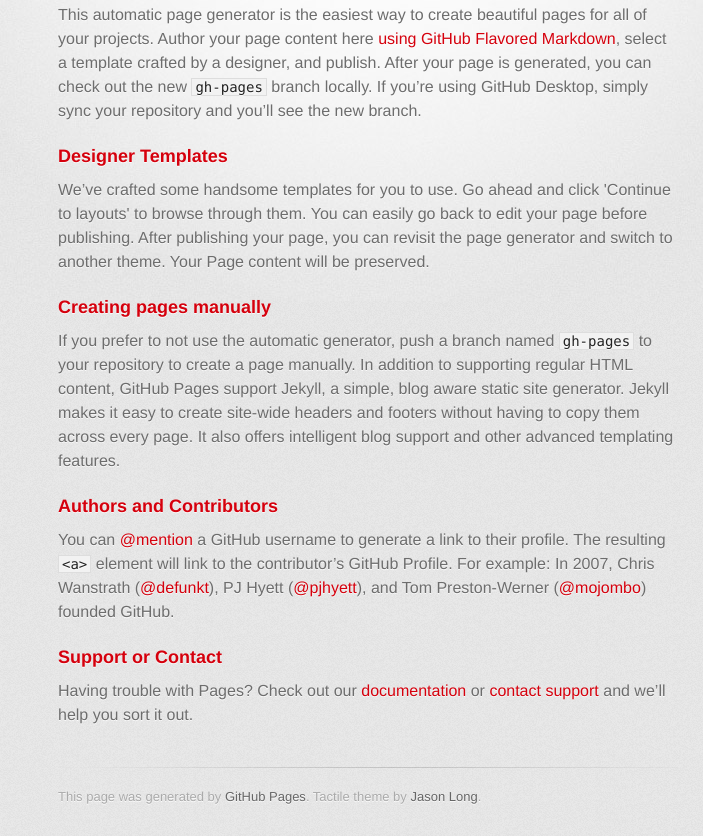
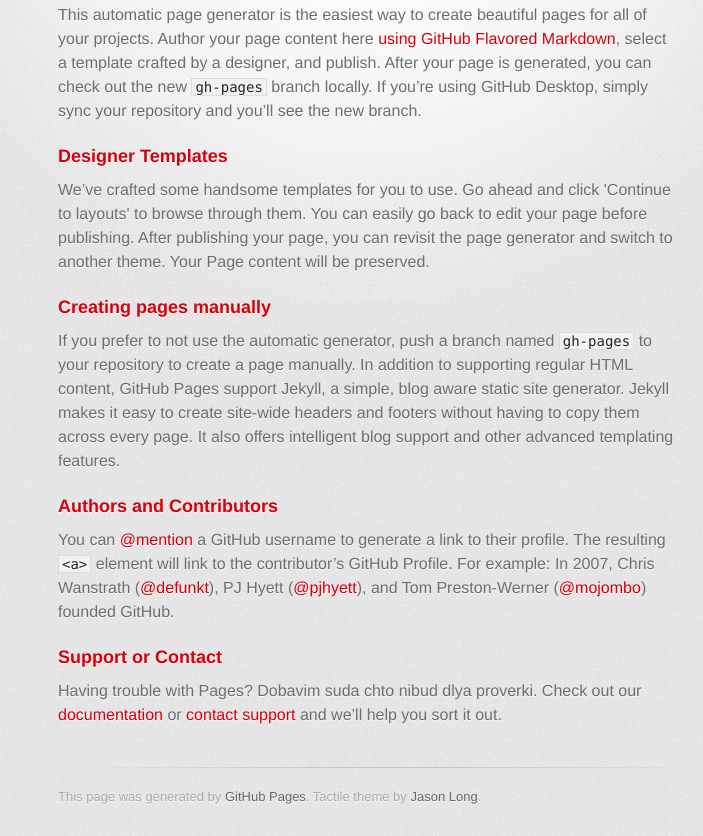
Before and after one commit to anchorage/anchorage.github.io, a plain HTML site: page index.html in a window 1280 px wide. Shown: the part 272-1108 px from the top of the page, without its empty margins (272-975 px from the left). Drawn offline with Linux system fonts and the light colour scheme; a web font is replaced by a local one.

Commit message:
update index

```diff
--- a/index.html
+++ b/index.html
@@ -52,7 +52,7 @@
 <h3>
 <a id="support-or-contact" class="anchor" href="#support-or-contact" aria-hidden="true"><span class="octicon octicon-link"></span></a>Support or Contact</h3>
 
-<p>Having trouble with Pages? Check out our <a href="https://help.github.com/pages">documentation</a> or <a href="https://github.com/contact">contact support</a> and we’ll help you sort it out.</p>
+<p>Having trouble with Pages? Dobavim suda chto nibud dlya proverki. Check out our <a href="https://help.github.com/pages">documentation</a> or <a href="https://github.com/contact">contact support</a> and we’ll help you sort it out.</p>
         </section>
 
         <footer>
```
